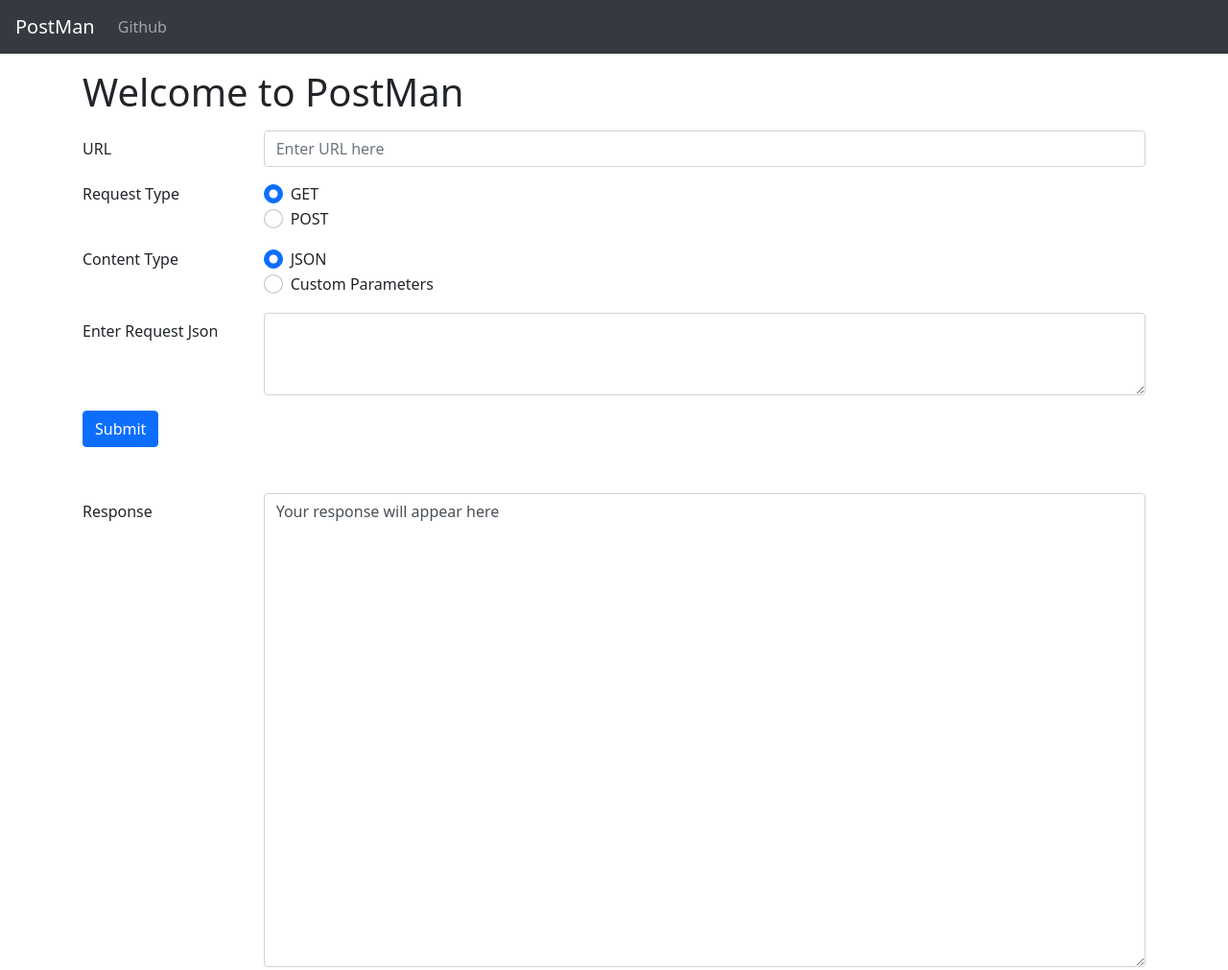
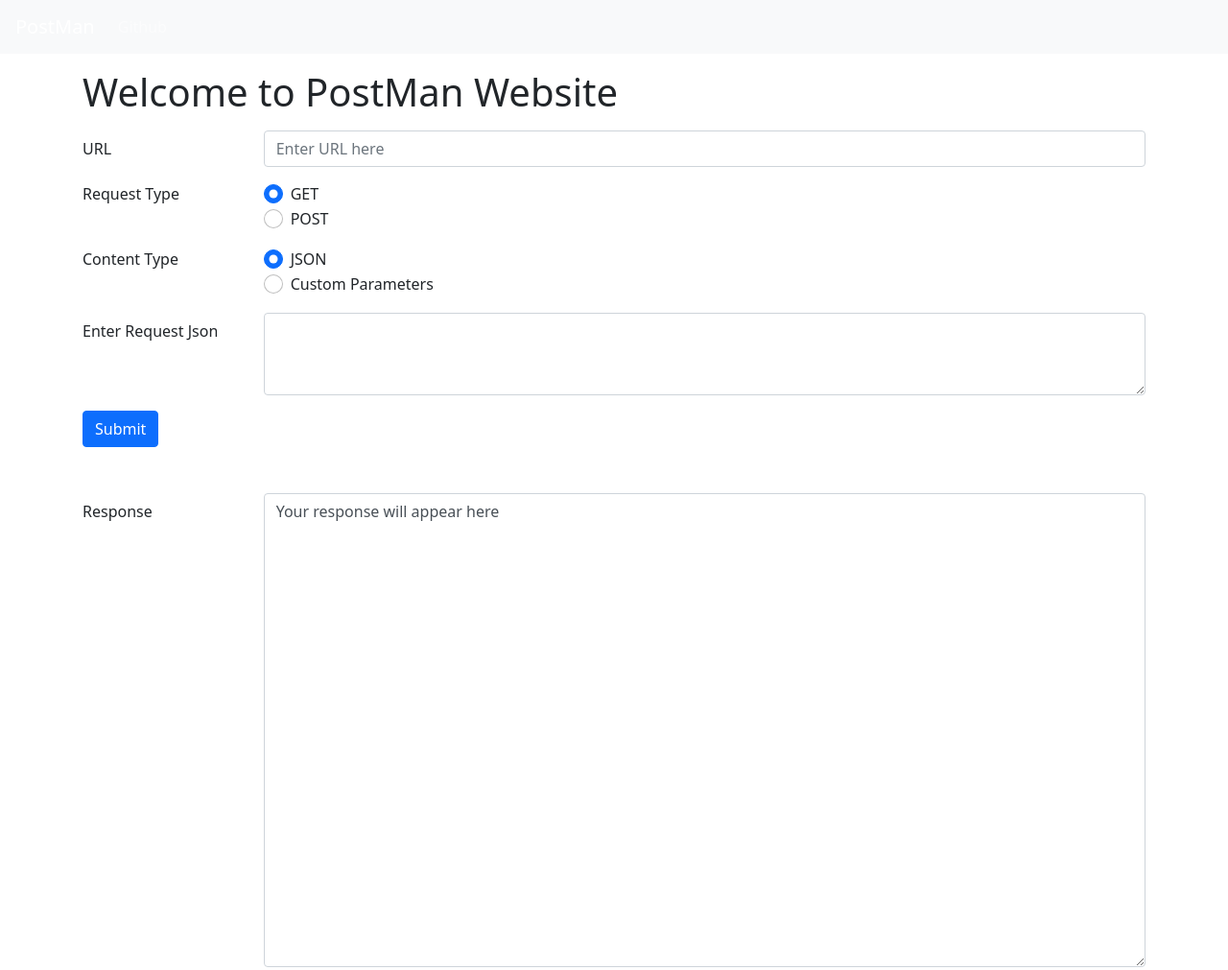
Before and after one commit to sahil-cloud/Postman-in-js, a plain HTML site: page index.html in a window 1280 px wide. Shown: the whole page at 96% size. Drawn offline with nearby package versions, Linux system fonts and the light colour scheme.

Commit message:
Update index.html

```diff
--- a/index.html
+++ b/index.html
@@ -16,7 +16,7 @@
 <body>
     <!-- navbar starts here -->
 
-    <nav class="navbar navbar-expand-lg navbar-dark bg-dark">
+    <nav class="navbar navbar-expand-lg navbar-dark bg-light">
         <a class="navbar-brand mx-3" href="#">PostMan</a>
         <button class="navbar-toggler" type="button" data-toggle="collapse" data-target="#navbarText"
             aria-controls="navbarText" aria-expanded="false" aria-label="Toggle navigation">
@@ -35,7 +35,7 @@
     <!-- navbar ends here -->
 
     <div class="container">
-        <h1 class="my-3">Welcome to PostMan</h1>
+        <h1 class="my-3">Welcome to PostMan Website</h1>
     </div>
 
     <div class="container">
```
